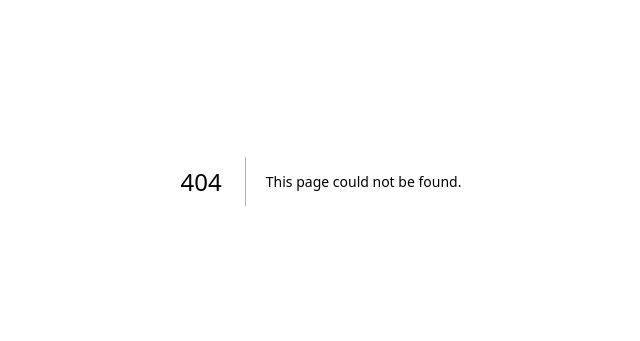
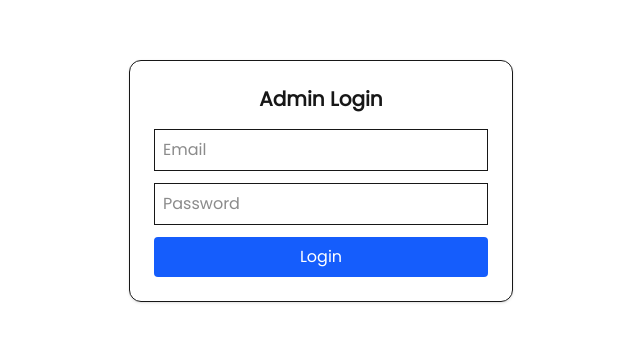
Before and after one commit to MOHIT-IITP/clubmates, a Next.js app: page /login in a window 1280 px wide. Before the commit this address had no page. Shown: the part 219-560 px from the top of the page, without its empty margins (319-959 px from the left). Built offline with nearby package versions, Linux system fonts and the light colour scheme.

Commit message:
add: Admin section

```diff
--- a/app/Select/page.tsx
+++ b/app/Select/page.tsx
@@ -23,7 +23,7 @@ const page = () => {
               tabIndex={0}
               onClick={() => setSelected((s) => (s === "template" ? null : "template"))}
               onKeyDown={(e) => e.key === "Enter" && setSelected((s) => (s === "template" ? null : "template"))}
-              className={`flex-1 flex flex-col justify-center items-start rounded-2xl border p-6 transition-transform duration-150 ease-in-out cursor-pointer ${
+              className={`flex-1 flex flex-col justify-center items-start rounded-2xl border-2 p-6 transition-transform duration-150 ease-in-out cursor-pointer ${
                 selected === "template"
                   ? "shadow-lg bg-gray-100 border-2 border-gray-200 text-black "
                   : "bg-white hover:shadow-md border-slate-200"
@@ -45,7 +45,7 @@ const page = () => {
               tabIndex={0}
               onClick={() => setSelected((s) => (s === "report" ? null : "report"))}
               onKeyDown={(e) => e.key === "Enter" && setSelected((s) => (s === "report" ? null : "report"))}
-              className={`flex-1 flex flex-col justify-center items-start rounded-2xl border p-6 transition-transform duration-150 ease-in-out cursor-pointer ${
+              className={`flex-1 flex flex-col justify-center items-start rounded-2xl border-2 p-6 transition-transform duration-150 ease-in-out cursor-pointer ${
                 selected === "report"
                   ? "shadow-lg bg-gray-100 text-white border-2 border-gray-200"
                   : "bg-white hover:shadow-md border-slate-200"
--- /dev/null
+++ b/app/admin/dashboard/page.tsx
@@ -0,0 +1,7 @@
+export default function Dashboard() {
+    return (
+      <div className="min-h-screen flex items-center justify-center">
+        <h1 className="text-2xl font-bold">Welcome, Admin 👑</h1>
+      </div>
+    );
+  }
--- /dev/null
+++ b/app/api/admin/login/route.ts
@@ -0,0 +1,30 @@
+import { NextResponse } from "next/server";
+import crypto from "crypto";
+import { redis } from "@/lib/redis";
+
+const ADMIN_EMAIL = "admin@admin.com";
+const ADMIN_PASS = "admin@pass";
+
+export async function POST(req: Request) {
+  const { email, password } = await req.json();
+
+  if (email !== ADMIN_EMAIL || password !== ADMIN_PASS) {
+    return NextResponse.json({ error: "Invalid credentials" }, { status: 401 });
+  }
+
+  // Generate a random session token
+  const token = crypto.randomBytes(32).toString("hex");
+
+  // Store session for 2 hours (7200 seconds)
+  await redis.set(`session:${token}`, JSON.stringify({ email }), { ex: 7200 });
+
+  // Send cookie back
+  const res = NextResponse.json({ message: "Login successful" });
+  res.cookies.set("admin_token", token, {
+    httpOnly: true,
+    path: "/",
+    maxAge: 7200,
+  });
+
+  return res;
+}
--- /dev/null
+++ b/app/api/admin/logout/route.ts
@@ -0,0 +1,16 @@
+import { NextResponse } from "next/server";
+import { redis } from "@/lib/redis";
+
+export async function POST(req: Request) {
+  const cookieHeader = req.headers.get("cookie") || "";
+  const tokenMatch = cookieHeader.match(/admin_token=([^;]+)/);
+  const token = tokenMatch?.[1];
+
+  if (token) {
+    await redis.del(`session:${token}`);
+  }
+
+  const res = NextResponse.json({ message: "Logged out" });
+  res.cookies.delete("admin_token");
+  return res;
+}
--- /dev/null
+++ b/app/login/page.tsx
@@ -0,0 +1,53 @@
+"use client";
+
+import { useState } from "react";
+
+export default function LoginPage() {
+  const [email, setEmail] = useState("");
+  const [password, setPassword] = useState("");
+  const [error, setError] = useState("");
+
+  const handleLogin = async () => {
+    const res = await fetch("/api/admin/login", {
+      method: "POST",
+      headers: { "Content-Type": "application/json" },
+      body: JSON.stringify({ email, password }),
+    });
+
+    if (res.ok) {
+      window.location.href = "/admin/dashboard";
+    } else {
+      const data = await res.json();
+      setError(data.error || "Login failed");
+    }
+  };
+
+  return (
+    <div className="min-h-screen flex items-center justify-center">
+      <div className="border p-6 rounded-xl w-96 shadow">
+        <h2 className="text-xl font-bold mb-4 text-center">Admin Login</h2>
+        <input
+          type="email"
+          placeholder="Email"
+          className="border w-full p-2 mb-3"
+          value={email}
+          onChange={(e) => setEmail(e.target.value)}
+        />
+        <input
+          type="password"
+          placeholder="Password"
+          className="border w-full p-2 mb-3"
+          value={password}
+          onChange={(e) => setPassword(e.target.value)}
+        />
+        {error && <p className="text-red-500 text-sm mb-2">{error}</p>}
+        <button
+          onClick={handleLogin}
+          className="bg-blue-600 text-white w-full py-2 rounded hover:bg-blue-700"
+        >
+          Login
+        </button>
+      </div>
+    </div>
+  );
+}
--- /dev/null
+++ b/lib/redis.ts
@@ -0,0 +1,6 @@
+import { Redis } from "@upstash/redis";
+
+export const redis = new Redis({
+  url: process.env.UPSTASH_REDIS_REST_URL!,
+  token: process.env.UPSTASH_REDIS_REST_TOKEN!,
+});
--- /dev/null
+++ b/middleware.ts
@@ -0,0 +1,24 @@
+import { NextResponse } from "next/server";
+import type { NextRequest } from "next/server";
+import { redis } from "@/lib/redis";
+
+export async function middleware(req: NextRequest) {
+  const token = req.cookies.get("admin_token")?.value;
+
+  if (req.nextUrl.pathname.startsWith("/admin")) {
+    if (!token) {
+      return NextResponse.redirect(new URL("/login", req.url));
+    }
+
+    const session = await redis.get(`session:${token}`);
+    if (!session) {
+      return NextResponse.redirect(new URL("/login", req.url));
+    }
+  }
+
+  return NextResponse.next();
+}
+
+export const config = {
+  matcher: ["/admin/:path*"],
+};
--- a/package.json
+++ b/package.json
@@ -10,6 +10,8 @@
   },
   "dependencies": {
     "@prisma/client": "^6.19.0",
+    "@upstash/redis": "^1.35.6",
+    "ioredis": "^5.8.2",
     "lucide-react": "^0.552.0",
     "next": "16.0.1",
     "react": "19.2.0",
```
Also changed, not shown: 2 other files (tests, documents, lock files or other folders).
